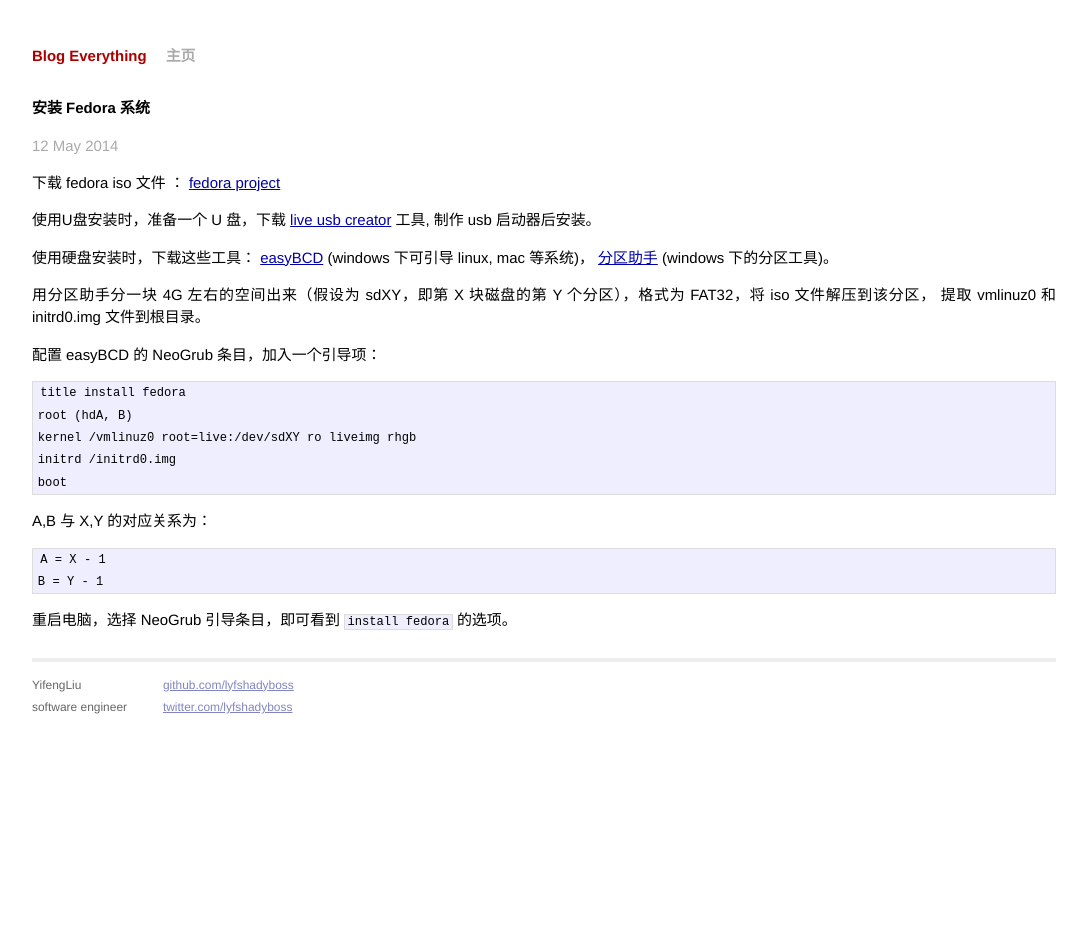
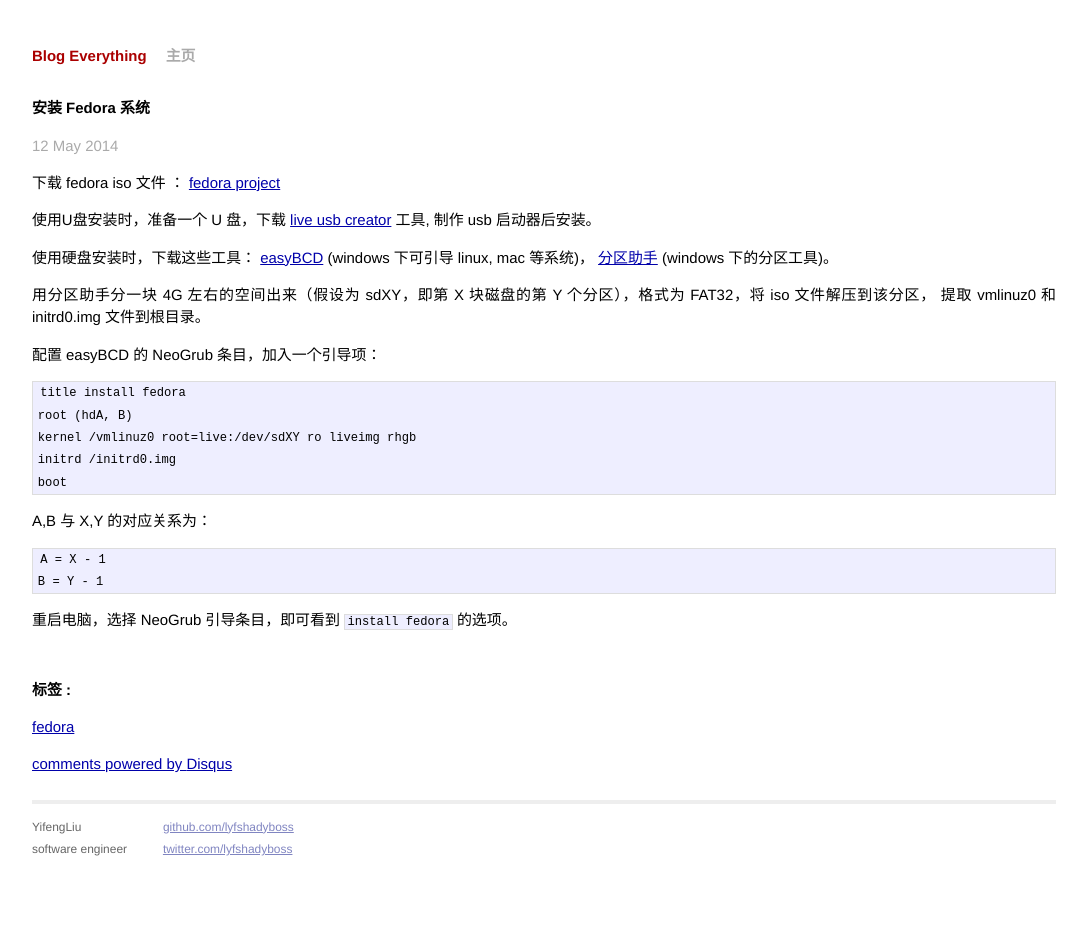
Before and after one commit to lyfshadyboss/lyfshadyboss.github.io, a Jekyll site: the page built from _posts/2014-05-12-install-fedora.md, in a window 1280 px wide. Shown: the whole page, without its empty margins (96-1183 px from the left). Built offline with Jekyll 4.4.1, drawn with Linux system fonts in a browser that asks for light colours; Markdown is read by kramdown in place of the engine named in the settings; comment, search, counter and statistics services are not loaded.

Commit message:
add disqus

```diff
--- /dev/null
+++ b/_includes/disqus_comments.html
@@ -0,0 +1,14 @@
+<div id="disqus_thread"></div>
+<script type="text/javascript">
+    /* * * CONFIGURATION VARIABLES: EDIT BEFORE PASTING INTO YOUR WEBPAGE * * */
+    var disqus_shortname = 'lyfblog'; // required: replace example with your forum shortname
+
+    /* * * DON'T EDIT BELOW THIS LINE * * */
+    (function() {
+        var dsq = document.createElement('script'); dsq.type = 'text/javascript'; dsq.async = true;
+        dsq.src = '//' + disqus_shortname + '.disqus.com/embed.js';
+        (document.getElementsByTagName('head')[0] || document.getElementsByTagName('body')[0]).appendChild(dsq);
+    })();
+</script>
+<noscript>Please enable JavaScript to view the <a href="http://disqus.com/?ref_noscript">comments powered by Disqus.</a></noscript>
+<a href="http://disqus.com" class="dsq-brlink">comments powered by <span class="logo-disqus">Disqus</span></a>
--- a/_layouts/post.html
+++ b/_layouts/post.html
@@ -6,4 +6,15 @@
 
 <div class="post">
     {{ content }}
+
+    {% if page.tags.size > 0  %}
+    <h3>标签 : </h3>
+    <p class="tags">
+        {% for tag in page.tags  %}
+        <a href="{{ site.url  }}/tag/{{ tag  }}/">{{ tag  }}</a>
+        {% endfor  %}
+    </p>
+    {% endif  %}
+
+    {% include disqus_comments.html  %}
 </div>
--- a/_posts/2014-05-12-install-fedora.md
+++ b/_posts/2014-05-12-install-fedora.md
@@ -1,6 +1,7 @@
 ---
 layout: post
 title: "安装 Fedora 系统"
+tag: fedora
 ---
 
 下载 fedora iso 文件 ： [fedora project](http://fedoraproject.org/)
```
